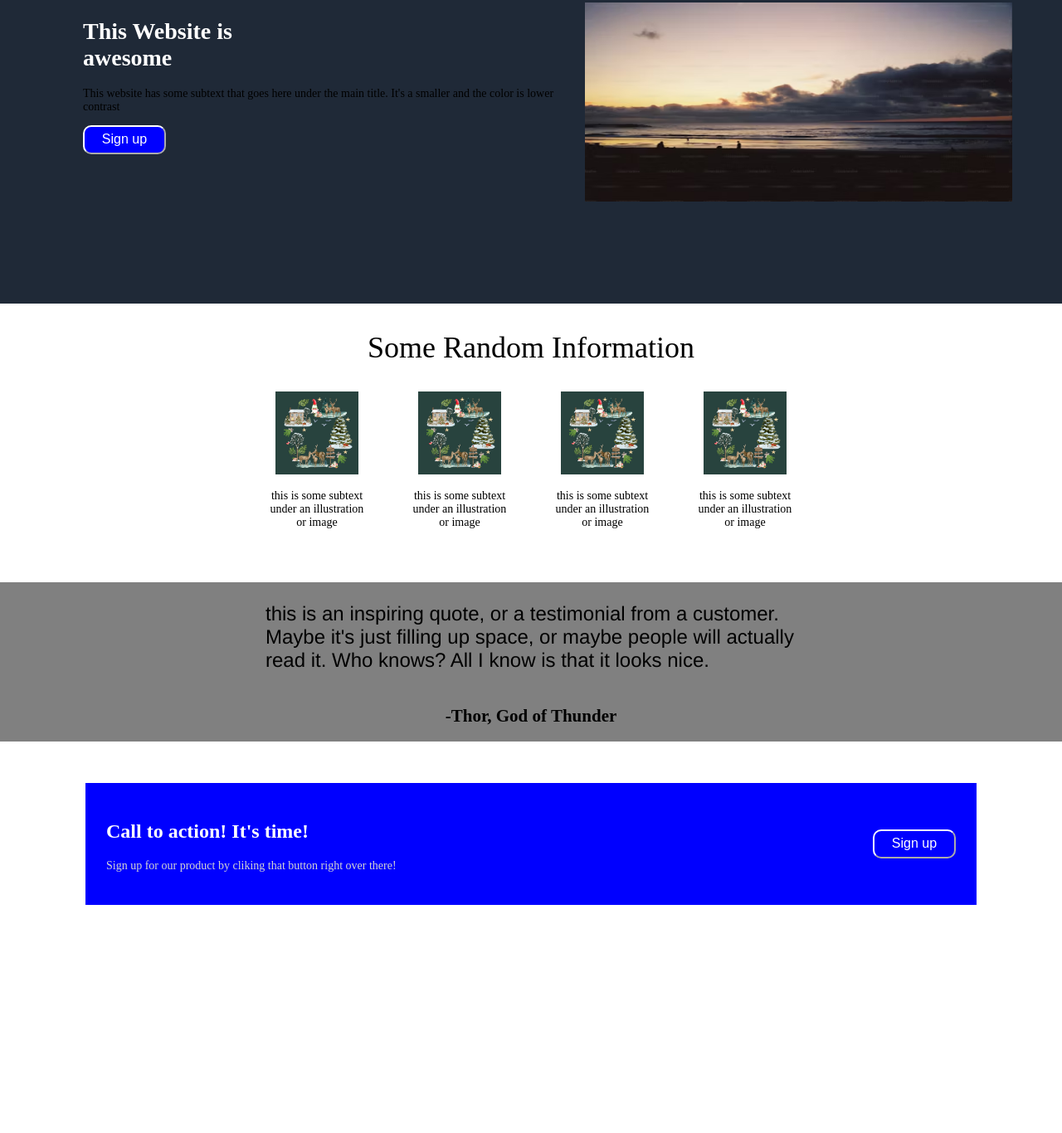
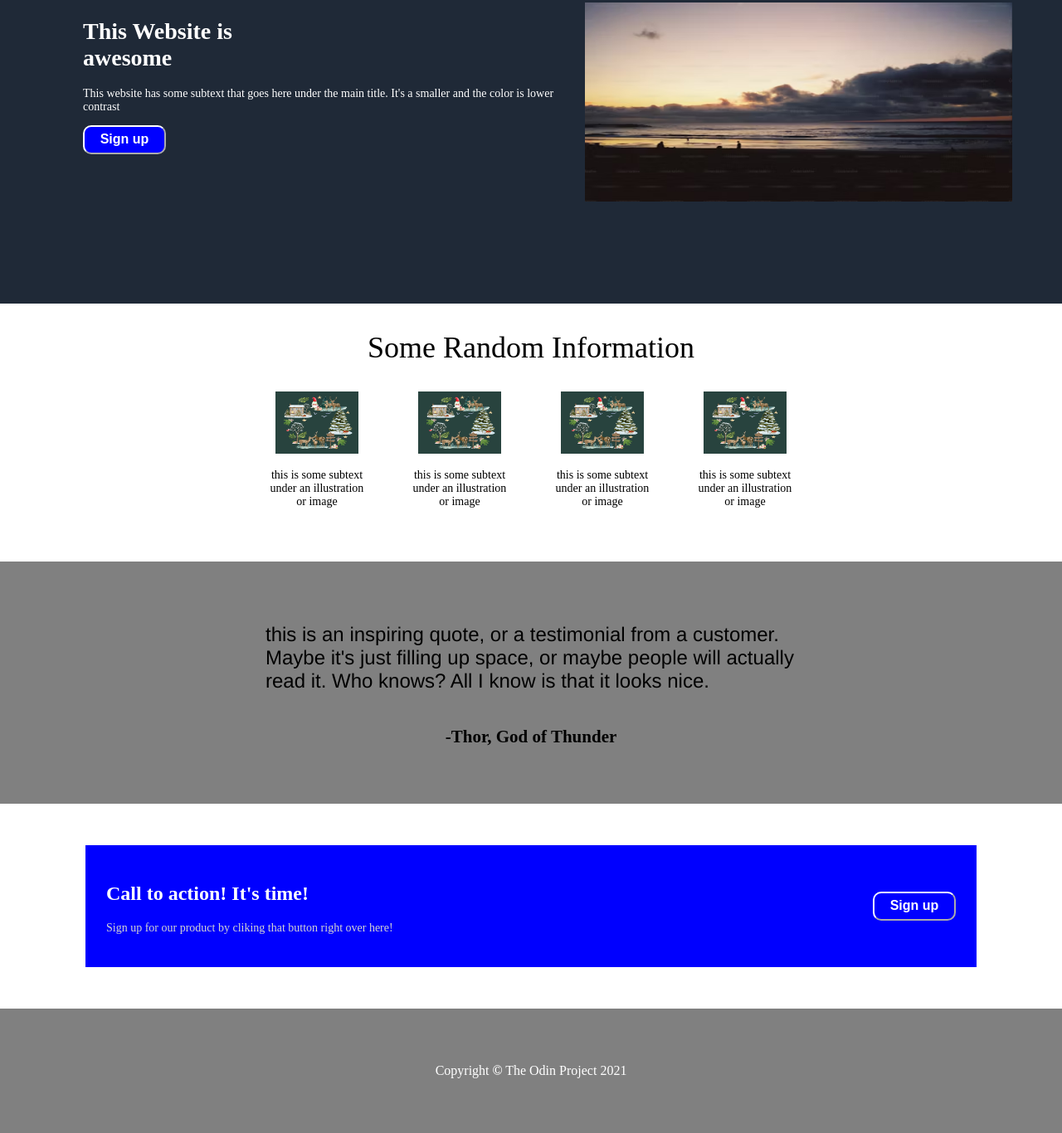
Before and after one commit to luxive2020/websiteproject, a plain HTML site: page index.html in a window 1280 px wide. Shown: the part 174-1540 px from the top of the page at 83% size. Before the commit the page ends 1315 px from the top, so only its background shows below. Drawn offline with Linux system fonts and the light colour scheme.

Commit message:
theDoin Website project completed
I have completed theOdin Website project, but I
have to modified the website to look more like the given one

```diff
--- a/css/styles.css
+++ b/css/styles.css
@@ -37,6 +37,10 @@ body{
 
 
 }
+#info-main-body{
+    font-weight: 100;
+    color: white;
+}
 ul{
     list-style-type: none;
     display: flex;
@@ -60,7 +64,7 @@ styling for section 2 begins here */
 
 }
 .info-image{
-    height: 100px;
+    height: 75px;
     width: 100px;
 }
 
@@ -81,6 +85,8 @@ styling for section 2 begins here */
 }
 .message{
     display: flex;
+    padding-top: 50px;
+    padding-bottom: 50px;
     justify-content: center;
     background-color: gray;
     flex-direction: column;
@@ -129,7 +135,17 @@ button{
     border-radius: 10px;
     color: white;
     font-size: 16px;
-    font-weight: 400px;
+    font-weight:900;
     border-color: white;
+    border-width: 2px;
+}
+.footer{
+    display: flex;
+    justify-content: center;
+    background-color: gray;
+    padding: 50px;
+    color: white;
+    font-size: 16px;
+    font-weight: 900px;
 
 }
--- a/index.html
+++ b/index.html
@@ -26,7 +26,7 @@
             <div class="container">
                 <div >
                     <h1>This Website is awesome</h1>
-                    <p>This website has some subtext that goes here under the main title. It's a smaller and the color is lower contrast</p>
+                    <p id="info-main-body">This website has some subtext that goes here under the main title. It's a smaller and the color is lower contrast</p>
                     <button>Sign up</button>
                 </div>
                 <img class="hero-image" src="images/premium_photo-1713190068595-cb46b2c42e7a.avif" alt="">
@@ -77,7 +77,7 @@
            <div class="container-5">
             <h2 class="h2"> Call to action! It's time!</h2>
             <p class="sign-up">
-                Sign up for our product by cliking that button right over there!
+                Sign up for our product by cliking that button right over here!
             </p>
 
            </div>
@@ -85,6 +85,10 @@
         </div>
 
      </div>
+     <div class="footer">
+
+        <p>Copyright  <strong>&#169</strong> The Odin Project 2021</p>
+     </div>
 
 </body>
 </html>
```
